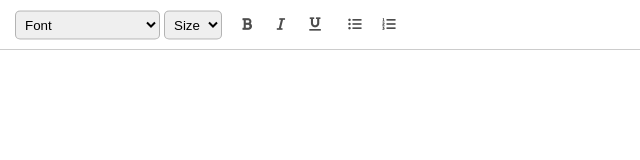
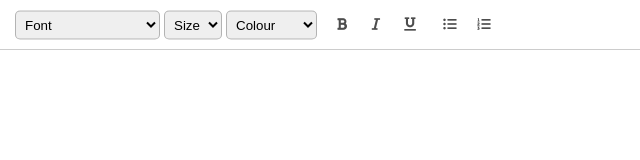
Before and after one commit to jkaho/rich-text-editor, a plain HTML site: page index.html in a window 1280 px wide. Shown: the whole page, without its empty margins (0-640 px from the left). Drawn offline with Linux system fonts and the light colour scheme.

Commit message:
Add font color formatting feature

```diff
--- a/assets/script.js
+++ b/assets/script.js
@@ -32,6 +32,7 @@ function formatButtons() {
 document.getElementById("textbox").addEventListener("input", formatButtons);
 document.getElementById("fontName").addEventListener("change", (event) => formatText(event, "fontName", event.target[event.target.selectedIndex].value));
 document.getElementById("fontSize").addEventListener("change", (event) => formatText(event, "fontSize", event.target[event.target.selectedIndex].value));
+document.getElementById("foreColor").addEventListener("change", (event) => formatText(event, "foreColor", event.target[event.target.selectedIndex].value));
 document.getElementById("bold").addEventListener("click", (event) => formatText(event, "bold"));
 document.getElementById("italic").addEventListener("click", (event) => formatText(event, "italic"));
 document.getElementById("underline").addEventListener("click", (event) => formatText(event, "underline"));
--- a/index.html
+++ b/index.html
@@ -35,6 +35,18 @@
           <option value="6">32</option>
           <option value="7">48</option>
         </select>
+        <select id="foreColor" class="format-select">
+          <option selected disabled>Colour</option>
+          <option value="#fc1303" style="background:#fc1303; color:#fc1303">Red</option>
+          <option value="#fc9d03" style="background:#fc9d03; color:#fc9d03">Orange</option>
+          <option value="#fcd703" style="background:#fcd703; color:#fcd703">Yellow</option>
+          <option value="#4ec244" style="background:#4ec244; color:#4ec244">Green</option>
+          <option value="#44c29c" style="background:#68f7cc; color:#68f7cc">Turquoise</option>
+          <option value="#51c3f0" style="background:#51c3f0; color:#51c3f0">Blue</option>
+          <option value="#4b63cc" style="background:#4b63cc; color:#4b63cc">Dark blue</option>
+          <option value="#9c44d4" style="background:#9c44d4; color:#9c44d4">Purple</option>
+          <option value="#d4449f" style="background:#d4449f; color:#d4449f">Pink</option>
+        </select>
       </div>
       <div id="toolbar-section2" class="toolbar-section">
         <!-- Formatting UI didn't work as icons -->
```
